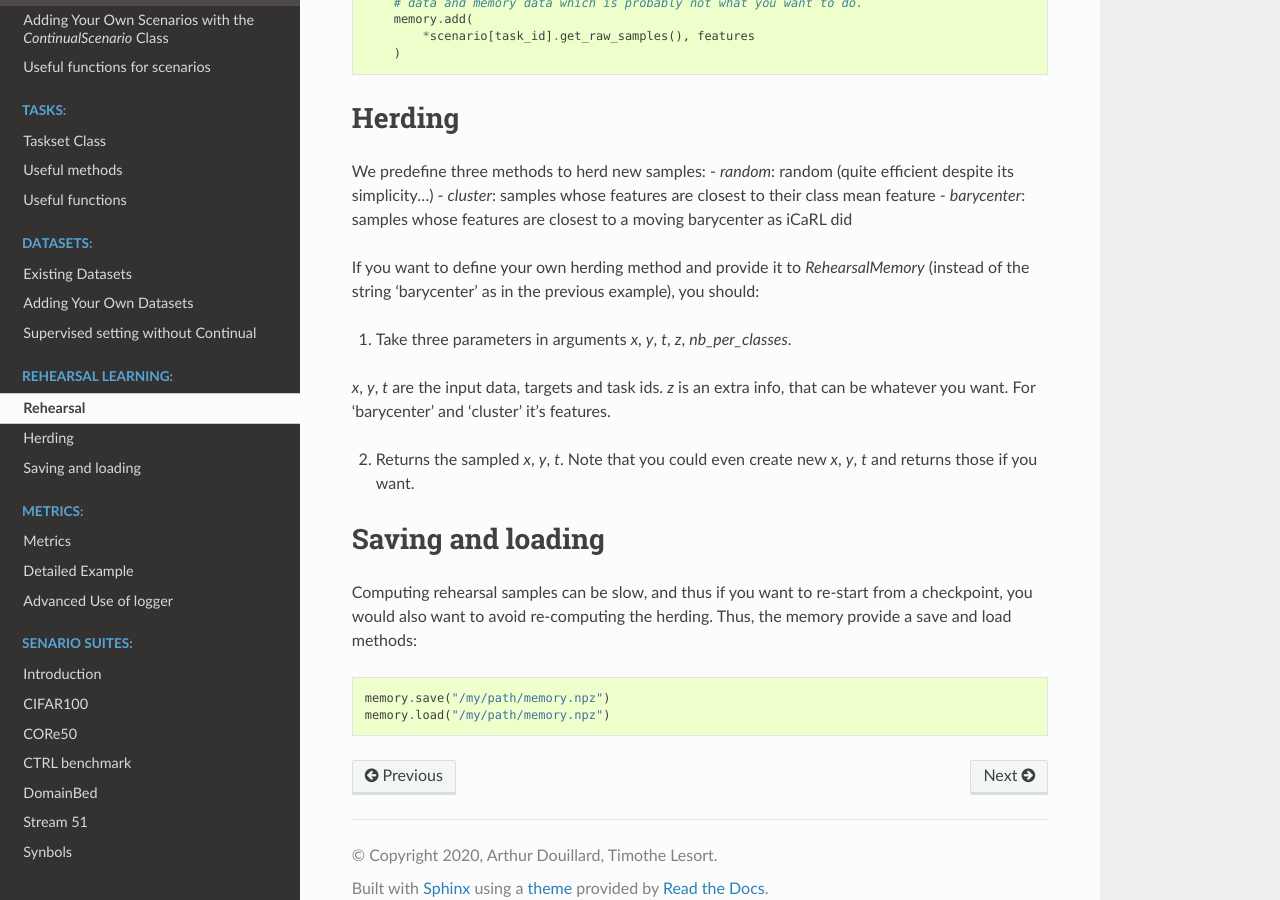
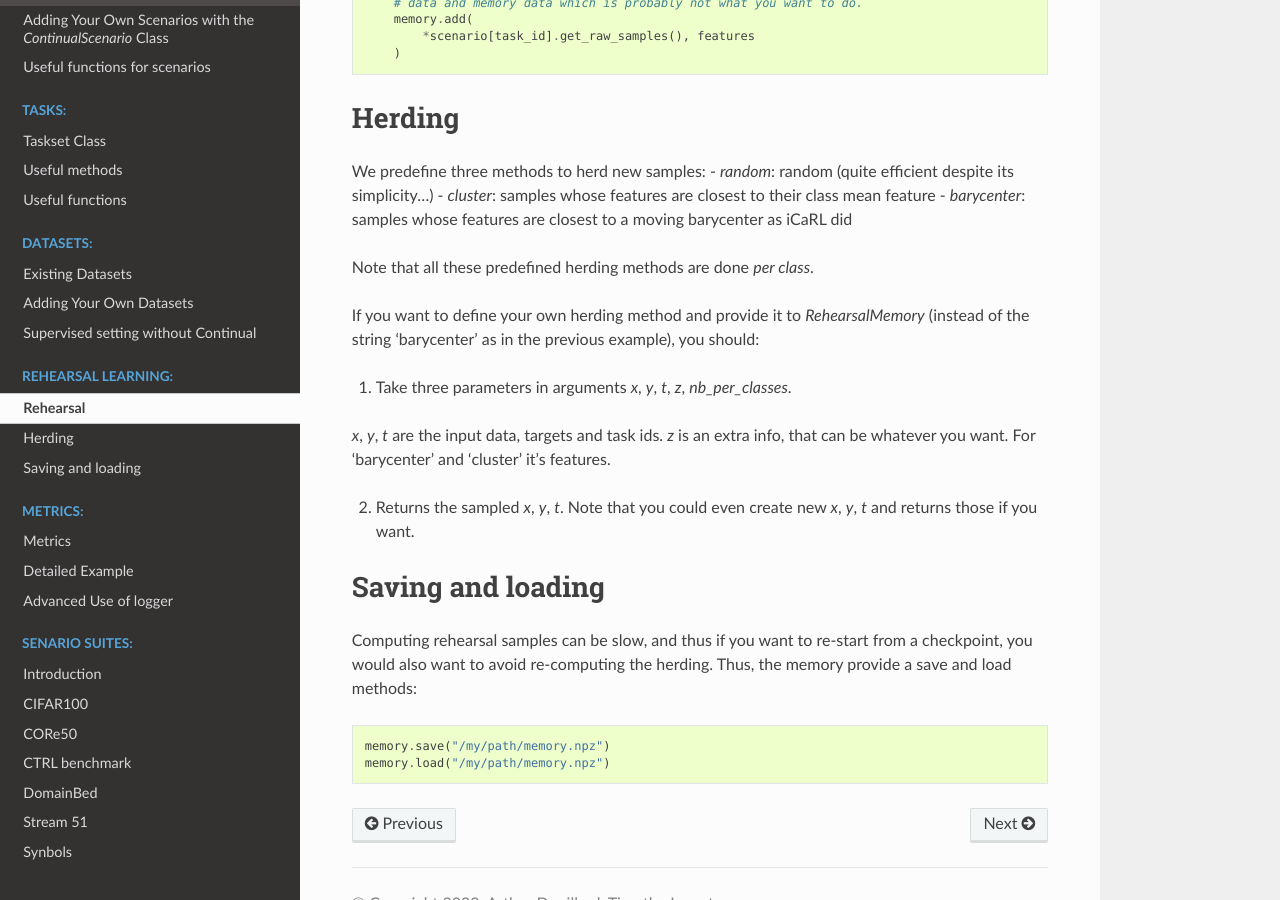
Before and after one commit to Continvvm/continuum, a Sphinx documentation site: the page built from docs/_tutorials/rehearsal/rehearsal.rst, in a window 1280 px wide and 900 px high, scrolled down 975 px. Built offline with Sphinx 7.4.7 and the Read the Docs theme 2.0.0, drawn with Linux system fonts in a browser that asks for light colours.

Commit message:
Clarify doc about herding #241.

```diff
--- a/docs/_tutorials/rehearsal/rehearsal.rst
+++ b/docs/_tutorials/rehearsal/rehearsal.rst
@@ -61,6 +61,8 @@ We predefine three methods to herd new samples:
 - `cluster`: samples whose features are closest to their class mean feature
 - `barycenter`: samples whose features are closest to a moving barycenter as iCaRL did
 
+Note that all these predefined herding methods are done *per class*.
+
 If you want to define your own herding method and provide it to `RehearsalMemory`
 (instead of the string 'barycenter' as in the previous example), you should:
 
```
